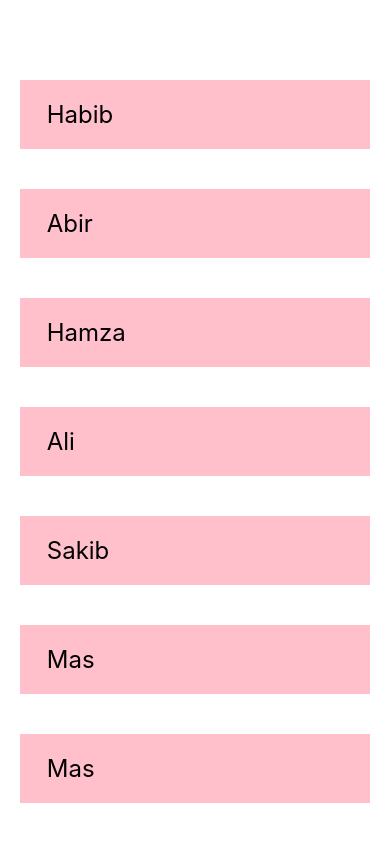
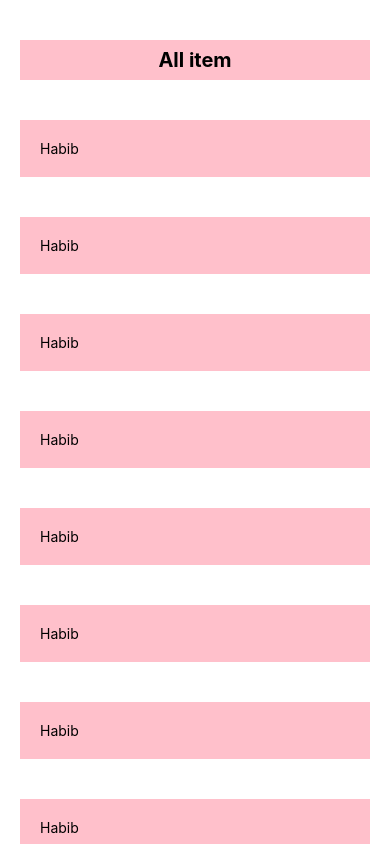
Before and after one commit to smhabibjr/StickerSmash, a React Native app: screen / in a window 390 px wide. Shown: the top 844 px of the page. Built offline with nearby package versions, Linux system fonts and the light colour scheme.

Commit message:
listing item using map and scrollview

```diff
--- a/App.js
+++ b/App.js
@@ -1,33 +1,41 @@
 import { useState } from 'react';
-import { StyleSheet, Text, View, ScrollView} from 'react-native';
+import { ScrollView, StyleSheet, Text, View } from 'react-native';
 
 export default function App() {
 
-  const [people, setPeople] = useState([
+  const [person, setPerson] = useState([
     {name: "Habib", key: 1},
-    { name: "Abir", key: 2 },
-    { name: "Hamza", key: 3 },
-    { name: "Ali", key: 4 },
-    { name: "Sakib", key: 5 },
-    { name: "Mas", key: 6 },
-    { name: "Mas", key: 7 },
-    { name: "Mas", key: 8 },
-    { name: "Mas", key: 9 },
-    { name: "Mas", key: 10 },
-    { name: "Mas", key: 11 },
+    { name: "Habib", key: 2 },
+    { name: "Habib", key: 3 },
+    { name: "Habib", key: 4 },
+    { name: "Habib", key: 5 },
+    { name: "Habib", key: 6 },
+    { name: "Habib", key: 7 },
+    { name: "Habib", key: 8 },
+    { name: "Habib", key: 9 },
+    { name: "Habib", key: 10 },
+    { name: "Habib", key: 11 },
   ])
+
 
   return (
     <View style={styles.container}>
+      <View style={styles.navbar}>
+        <Text style={styles.boldText}> All item </Text>
+      </View>
+
+      <View>
         <ScrollView>
-        {people.map((item) => {
+          {person.map((singleItem) => {
             return (
-            <View key={item.key}>
-              <Text style={styles.item}> {item.name} </Text>
+              <View key={singleItem.key}>
+                <Text style={styles.item}>{singleItem.name} </Text>
               </View>
             )
           })}
+
         </ScrollView>
+      </View>
     </View>
   );
 }
@@ -43,8 +51,18 @@ const styles = StyleSheet.create({
   },
   item: {
     marginTop: 40,
-    padding:20,
+    padding: 20,
     backgroundColor: "pink",
-    fontSize: 24
+  },
+  navbar: {
+  backgroundColor: "pink",
+  height: 40,
+  alignItems: "center",
+  justifyContent: "center"
+  },
+  boldText : {
+    fontSize: 20,
+    fontWeight: "bold"
   }
+
 });
```
Lines whose indentation alone changed are shown as unchanged.
